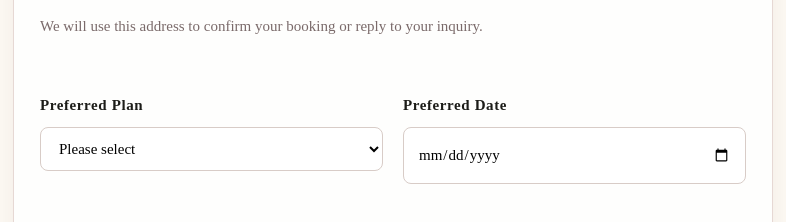
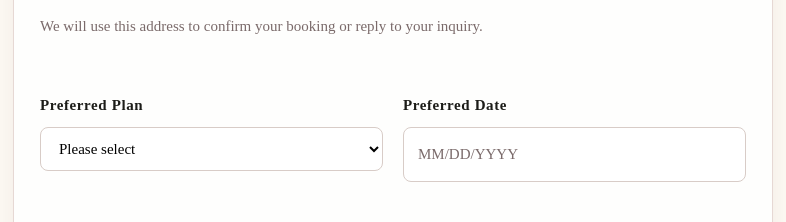
Before and after one commit to 202511awatsuumi-arch/portfolio-01, a plain HTML site: page en/contact.html in a window 1280 px wide. Shown: the part 1146-1368 px from the top of the page, 247-1033 px from the left. Drawn offline with nearby package versions, Linux system fonts and the light colour scheme.

Commit message:
4/9　3回目

```diff
--- a/en/contact.html
+++ b/en/contact.html
@@ -8,6 +8,7 @@
   <link rel="preconnect" href="https://fonts.googleapis.com">
   <link rel="preconnect" href="https://fonts.gstatic.com" crossorigin>
   <link rel="stylesheet" href="https://fonts.googleapis.com/css2?family=Material+Symbols+Outlined:wght,FILL@100..700,0..1&display=swap">
+  <link rel="stylesheet" href="https://cdn.jsdelivr.net/npm/flatpickr/dist/flatpickr.min.css">
   <link rel="stylesheet" href="../css/style.css">
 </head>
 <body class="page-reference page-contact">
@@ -81,7 +82,7 @@
             <div class="field"><label for="name">Name</label><input id="name" name="name" class="input" type="text" autocomplete="name" data-validate="required" aria-describedby="error-name"><span id="error-name" class="field-error" data-error-for="name" aria-live="polite"></span></div>
             <div class="field"><label for="email">Email Address</label><input id="email" name="email" class="input" type="email" autocomplete="email" data-validate="required|email" aria-describedby="error-email note-email"><p id="note-email" class="field-note">We will use this address to confirm your booking or reply to your inquiry.</p><span id="error-email" class="field-error" data-error-for="email" aria-live="polite"></span></div>
             <div class="contact-form-section" data-reservation-only>
-              <div class="field field--half"><div><label for="plan">Preferred Plan</label><select id="plan" name="plan" class="select" data-validate="select" aria-describedby="error-plan"><option value="">Please select</option><option value="Fragrance Making Experience">Fragrance Making Experience</option><option value="Seasonal Limited Workshop">Seasonal Limited Workshop</option><option value="Pair Experience Plan">Pair Experience Plan</option><option value="Need Advice">I would like advice first</option></select><span id="error-plan" class="field-error" data-error-for="plan" aria-live="polite"></span></div><div><label for="date">Preferred Date</label><input id="date" name="date" class="input" type="date" data-validate="required" aria-describedby="error-date"><span id="error-date" class="field-error" data-error-for="date" aria-live="polite"></span></div></div>
+              <div class="field field--half"><div><label for="plan">Preferred Plan</label><select id="plan" name="plan" class="select" data-validate="select" aria-describedby="error-plan"><option value="">Please select</option><option value="Standard Course">Standard Course</option><option value="Premium Course">Premium Course</option><option value="I’d like to decide after consultation">I’d like to decide after consultation</option></select><span id="error-plan" class="field-error" data-error-for="plan" aria-live="polite"></span></div><div><label for="date">Preferred Date</label><input id="date" name="date" class="input" type="text" lang="en-US" placeholder="MM/DD/YYYY" autocomplete="off" inputmode="numeric" data-validate="required" aria-describedby="error-date"><span id="error-date" class="field-error" data-error-for="date" aria-live="polite"></span></div></div>
             </div>
             <div class="field"><span class="legend">Preferred Contact Method</span><div class="radio-group" role="radiogroup" aria-label="Preferred contact method"><label class="choice"><input type="radio" name="contactMethod" value="Email" checked>Email</label><label class="choice"><input type="radio" name="contactMethod" value="Phone">Phone</label></div></div>
             <div class="contact-form-section" data-reservation-only>
@@ -142,6 +143,7 @@
       <p class="footer-copy">© 2026 KAORI MUSUBI / Koensha Co., Ltd.</p>
     </div>
   </footer>
+  <script src="https://cdn.jsdelivr.net/npm/flatpickr"></script>
   <script src="../js/main.js"></script>
 </body>
 </html>
--- a/js/main.js
+++ b/js/main.js
@@ -82,6 +82,45 @@ document.addEventListener("DOMContentLoaded", () => {
       button.setAttribute("aria-expanded", String(!expanded));
     });
   });
+
+  const englishContactDate = document.querySelector('.page-contact input#date.input[name="date"]');
+  if (
+    isEnglishPage &&
+    document.body.classList.contains("page-contact") &&
+    englishContactDate &&
+    typeof window.flatpickr === "function"
+  ) {
+    window.flatpickr(englishContactDate, {
+      locale: {
+        weekdays: {
+          shorthand: ["Sun", "Mon", "Tue", "Wed", "Thu", "Fri", "Sat"],
+          longhand: ["Sunday", "Monday", "Tuesday", "Wednesday", "Thursday", "Friday", "Saturday"]
+        },
+        months: {
+          shorthand: ["Jan", "Feb", "Mar", "Apr", "May", "Jun", "Jul", "Aug", "Sep", "Oct", "Nov", "Dec"],
+          longhand: ["January", "February", "March", "April", "May", "June", "July", "August", "September", "October", "November", "December"]
+        },
+        firstDayOfWeek: 0,
+        rangeSeparator: " to ",
+        weekAbbreviation: "Wk",
+        scrollTitle: "Scroll to increment",
+        toggleTitle: "Click to toggle",
+        amPM: ["AM", "PM"],
+        yearAriaLabel: "Year",
+        monthAriaLabel: "Month",
+        hourAriaLabel: "Hour",
+        minuteAriaLabel: "Minute",
+        time_24hr: false
+      },
+      dateFormat: "m/d/Y",
+      ariaDateFormat: "F j, Y",
+      allowInput: true,
+      disableMobile: true,
+      monthSelectorType: "static",
+      prevArrow: "Prev",
+      nextArrow: "Next"
+    });
+  }
 
   const contactForm = document.querySelector("[data-contact-form]");
   if (contactForm) {
```
Also changed, not shown: contact.html (+1 -1 lines), en/access.html (+1 -1 lines), 4 other files.
